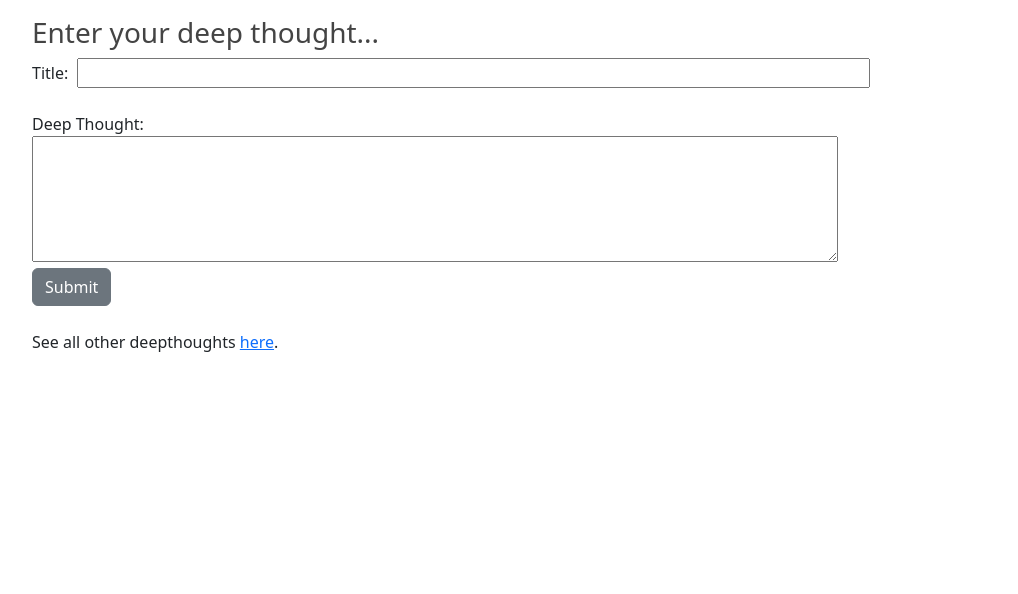
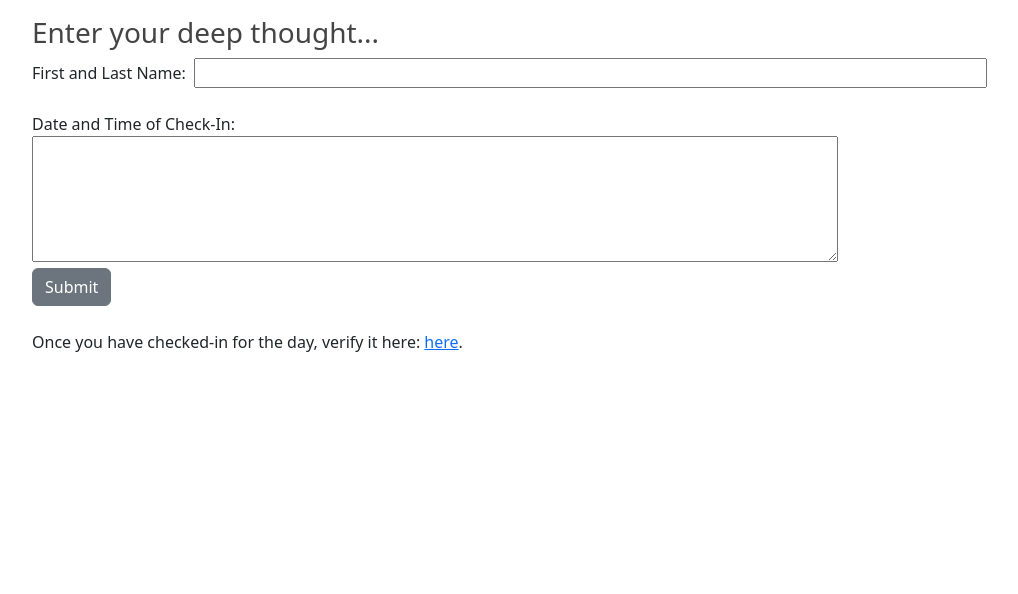
Before and after one commit to ik4vrb/django-assessment, a Django app: page /polls/deepthoughts/ in a window 1280 px wide. Shown: the part 56-650 px from the top of the page, without its empty margins (50-1068 px from the left). Run offline with Django 4.2, Linux system fonts and the light colour scheme; some libraries are stand-ins or nearby versions.

Commit message:
Update dpform.html

```diff
--- a/polls/templates/polls/dpform.html
+++ b/polls/templates/polls/dpform.html
@@ -6,18 +6,18 @@
 {% csrf_token %}
     <h3>Enter your deep thought...</h3>
     {% if error_message %}<p><strong>{{ error_message }}</strong></p>{% endif %}
-    <label for="title">Title</label>:&nbsp;
+    <label for="title">First and Last Name</label>:&nbsp;
     <input type="text" name="title" id="title" maxlength="200" size="80">
     <br>
     <br>
-    <label for="content">Deep Thought</label>:&nbsp;
+    <label for="content">Date and Time of Check-In</label>:&nbsp;
     <br>
     <textarea name="content" id="content" cols="85" rows="5"></textarea>
 <br>
 <input class="btn btn-secondary" type="submit" value="Submit">
 </form>
 <br>
-See all other deepthoughts <a href="{% url 'polls:list' %}">here</a>.
+Once you have checked-in for the day, verify it here: <a href="{% url 'polls:list' %}">here</a>.
 <br>
 
 {% endblock content %}
```
